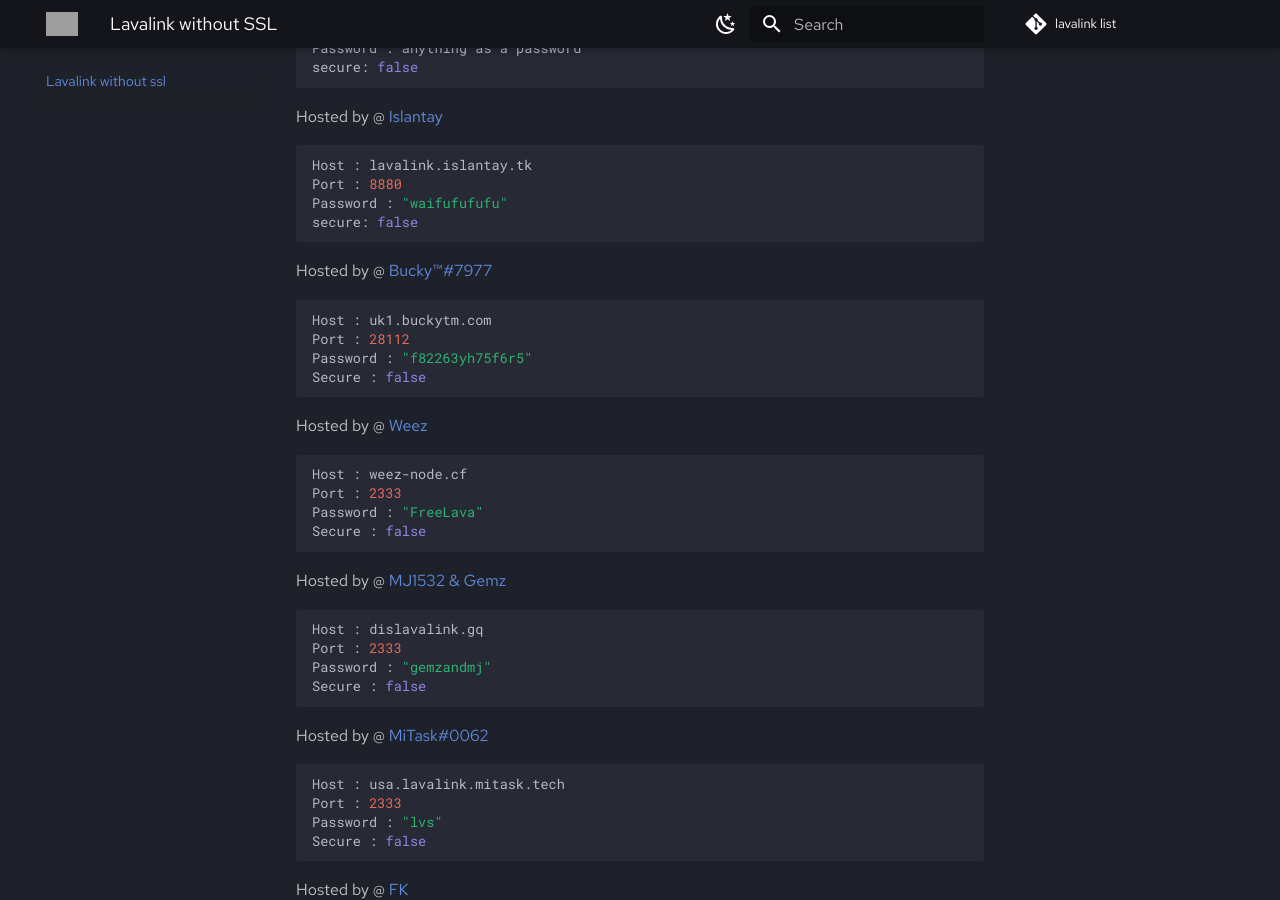
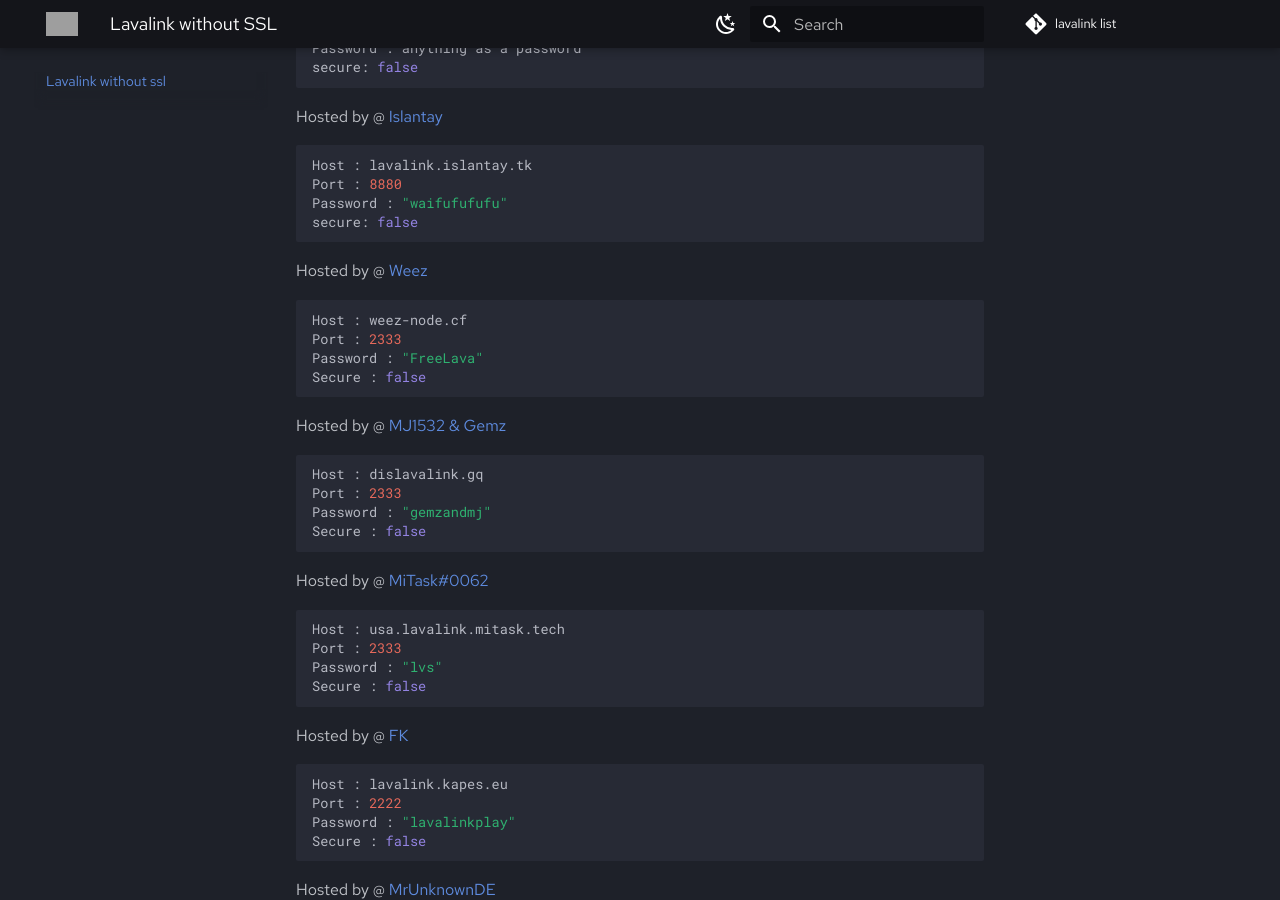
Before and after one commit to DarrenOfficial/lavalink-list, an MkDocs documentation site: the page built from docs/NoSSL/lavalink-without-ssl.md, in a window 1280 px wide and 900 px high, scrolled down 588 px. Built offline with MkDocs 1.6.1 and Material for MkDocs 9.7.7, drawn with Linux system fonts in a browser that asks for light colours; comment, search, counter and statistics services are not loaded; grey boxes are pictures that could not be loaded.

Commit message:
removing my dead lavalink (#158)

````diff
--- a/docs/NoSSL/lavalink-without-ssl.md
+++ b/docs/NoSSL/lavalink-without-ssl.md
@@ -34,14 +34,6 @@ Host : lavalink.islantay.tk
 Port : 8880
 Password : "waifufufufu"
 secure: false
-```
-
-Hosted by @ [Bucky™#7977](https://github.com/BuckyTM)
-```bash
-Host : uk1.buckytm.com
-Port : 28112
-Password : "f82263yh75f6r5"
-Secure : false
 ```
 
 Hosted by @ [Weez](https://github.com/Weez-Dev)
````
